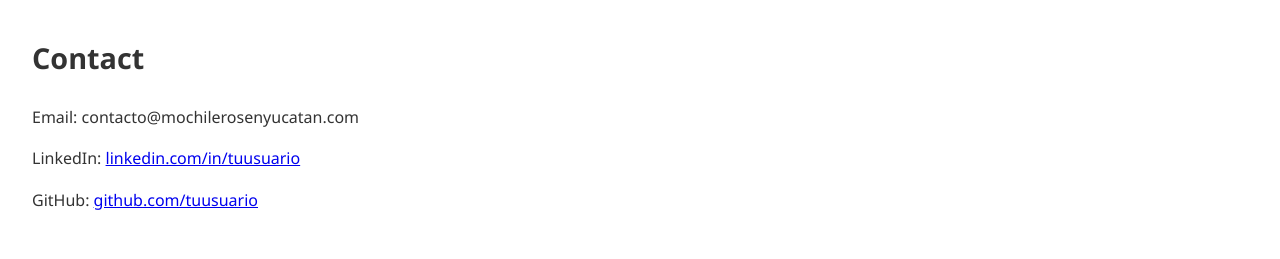
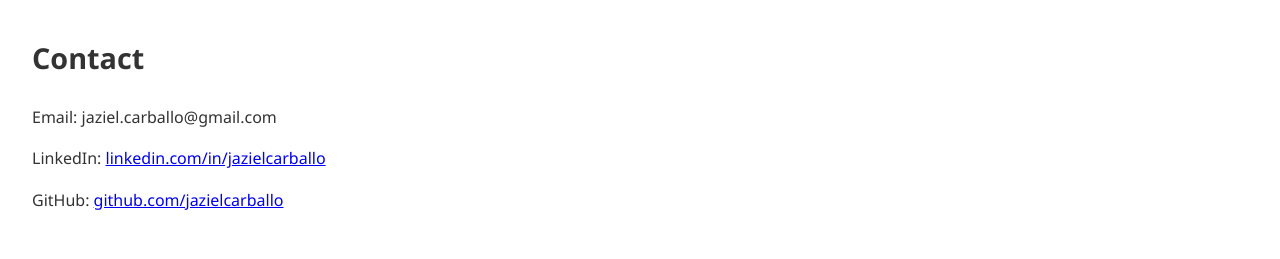
Before and after one commit to jazielcarballo/jazielcarballo.github.io, a Jekyll site: the page built from index.md, in a window 1280 px wide. Shown: the part 990-1249 px from the top of the page. Built offline with Jekyll 4.4.1, drawn with Linux system fonts in a browser that asks for light colours.

Commit message:
Update index.md

```diff
--- a/index.md
+++ b/index.md
@@ -30,7 +30,7 @@ title: Home
 
 <section id="contact">
   <h1>Contact</h1>
-  <p>Email: contacto@mochilerosenyucatan.com</p>
-  <p>LinkedIn: <a href="https://linkedin.com/in/tuusuario">linkedin.com/in/tuusuario</a></p>
-  <p>GitHub: <a href="https://github.com/tuusuario">github.com/tuusuario</a></p>
+  <p>Email: jaziel.carballo@gmail.com</p>
+  <p>LinkedIn: <a href="https://linkedin.com/in/jazielcarballo">linkedin.com/in/jazielcarballo</a></p>
+  <p>GitHub: <a href="https://github.com/jazielcarballo">github.com/jazielcarballo</a></p>
 </section>
```
